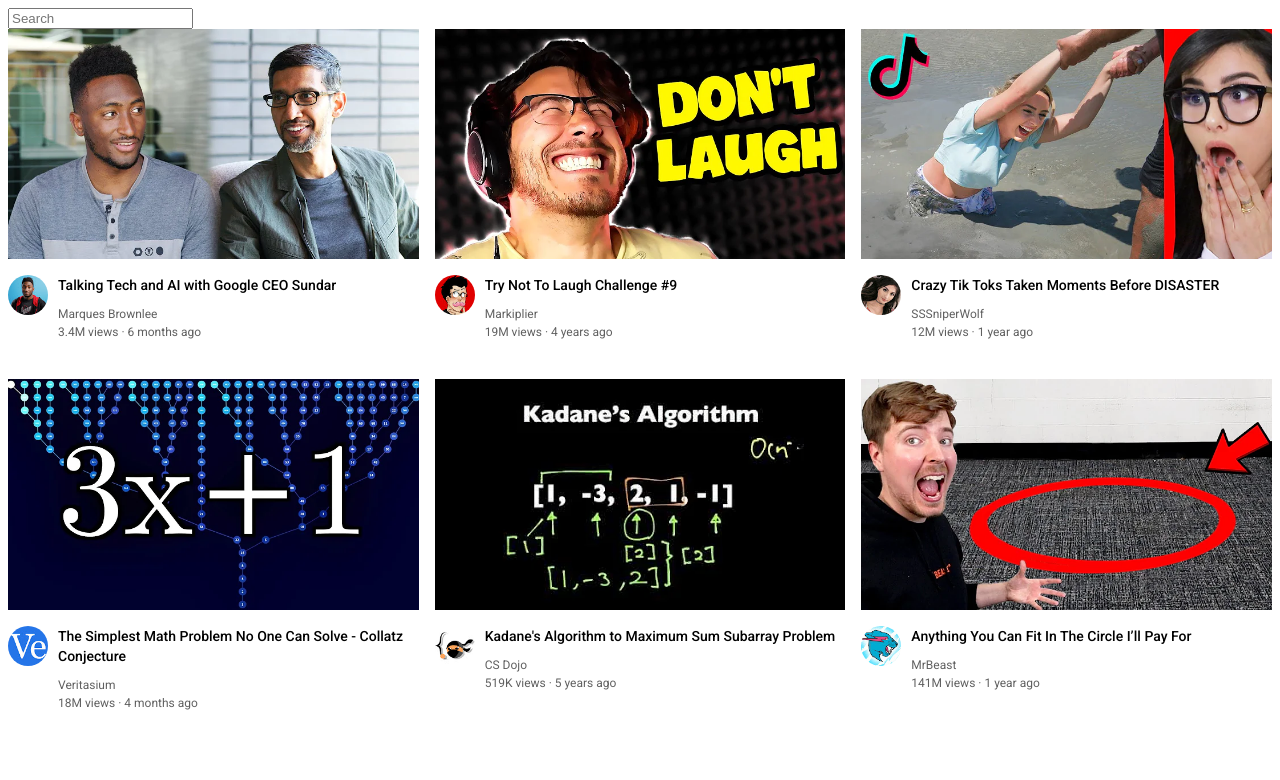
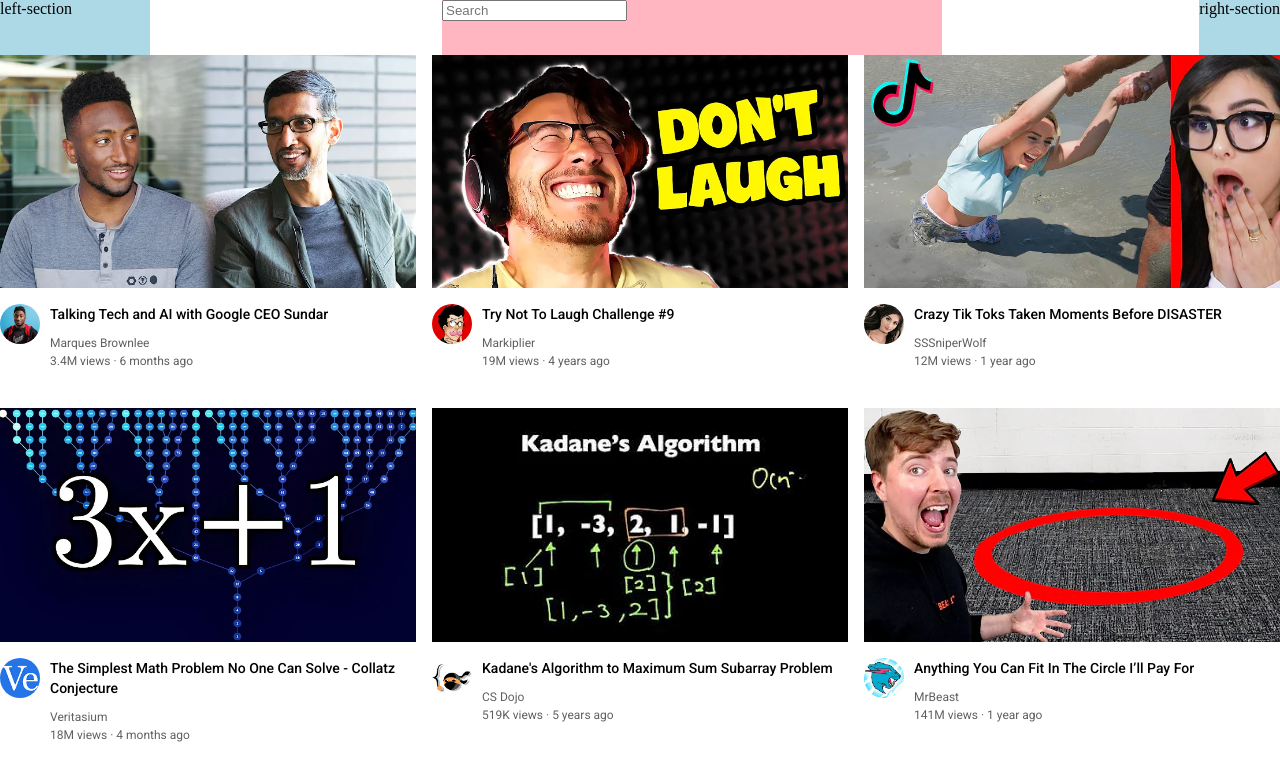
Before and after one commit to JuxtaRYCT/webdevelopment_init, a plain HTML site: page youtube.html in a window 1280 px wide. Drawn offline with Linux system fonts and the light colour scheme.

Commit message:
feat: header init

```diff
--- /dev/null
+++ b/styles/general.css
@@ -0,0 +1,9 @@
+p {
+    font-family: Roboto, Arial;
+    margin-top: 0px;
+    margin-bottom: 0px;
+}
+
+body{
+    margin: 0px;
+}
--- a/styles/header.css
+++ b/styles/header.css
@@ -0,0 +1,24 @@
+.header{
+    height: 55px;
+    display: flex;
+    flex-direction: row;
+    justify-content: space-between;
+}
+
+.left-section{
+    background-color: lightblue;
+    width: 150px;
+}
+
+.middle-section{
+    background-color: lightpink;
+    flex: 1;
+    width: 200px;
+    margin-left: 70px;
+    margin-right: 35px;
+    max-width: 500px;
+}
+
+.right-section{
+    background-color: lightblue;
+}
--- a/styles/video.css
+++ b/styles/video.css
@@ -0,0 +1,59 @@
+p {
+    font-family: Roboto, Arial;
+    margin-top: 0px;
+    margin-bottom: 0px;
+}
+
+.thumbnail {
+    width: 100%;
+
+}
+
+
+
+.video-title {
+
+    margin-top: 0;
+    font-size: 14px;
+    font-weight: 500;
+    line-height: 20px;
+    margin-bottom: 12px;
+
+}
+
+.video-author,
+.video-stats {
+
+    font-size: 12px;
+    color: rgb(96, 96, 96);
+
+}
+
+.video-author {
+
+    margin-bottom: 4px;
+
+}
+
+.video-info-grid {
+    display: grid;
+    grid-template-columns: 50px 1fr;
+    ;
+}
+
+.profile-picture {
+    width: 40px;
+    border-radius: 50px;
+}
+
+.thumbnail-row {
+
+    margin-bottom: 12px;
+}
+
+.video-grid {
+    display: grid;
+    grid-template-columns: 1fr 1fr 1fr;
+    column-gap: 16px;
+    row-gap: 40px;
+}
--- a/youtube.html
+++ b/youtube.html
@@ -9,80 +9,26 @@
     <link rel="preconnect" href="https://fonts.googleapis.com">
     <link rel="preconnect" href="https://fonts.gstatic.com" crossorigin>
     <link href="https://fonts.googleapis.com/css2?family=Roboto:wght@400;500;700&display=swap" rel="stylesheet">
-    <style>
-        P {
-            font-family: Roboto, Arial;
-            margin-top: 0px;
-            margin-bottom: 0px;
-        }
 
-        .thumbnail {
-            width: 100%;
+    <link rel="stylesheet" href="./styles/general.css">
+    <link rel="stylesheet" href="./styles/header.css">
+    <link rel="stylesheet" href="./styles/video.css">
 
-        }
 
-        .search-bar {
-
-            display: block;
-        }
-
-        .video-title {
-
-            margin-top: 0;
-            font-size: 14px;
-            font-weight: 500;
-            line-height: 20px;
-            margin-bottom: 12px;
-
-        }
-
-        .video-author,
-        .video-stats {
-
-            font-size: 12px;
-            color: rgb(96, 96, 96);
-
-        }
-
-        .video-author {
-
-            margin-bottom: 4px;
-
-        }
-
-        .video-info-grid {
-            display: grid;
-            grid-template-columns: 50px 1fr;
-            ;
-        }
-
-        .profile-picture {
-            width: 40px;
-            border-radius: 50px;
-        }
-
-        .thumbnail-row {
-
-            margin-bottom: 12px;
-        }
-
-        .video-grid {
-            display: grid;
-            grid-template-columns: 1fr 1fr 1fr;
-            column-gap: 16px;
-            row-gap: 40px;
-        }
-    </style>
 </head>
 
 <body>
 
     <div class="header">
-        <div class="left-section"></div>
+        <div class="left-section">
+            left-section
+        </div>
         <div class="middle-section">
             <input class="search-bar" type="text" placeholder="Search">
         </div>
-        <div class="right-section"></div>
+        <div class="right-section">
+            right-section
+        </div>
 
     </div>
 
```
